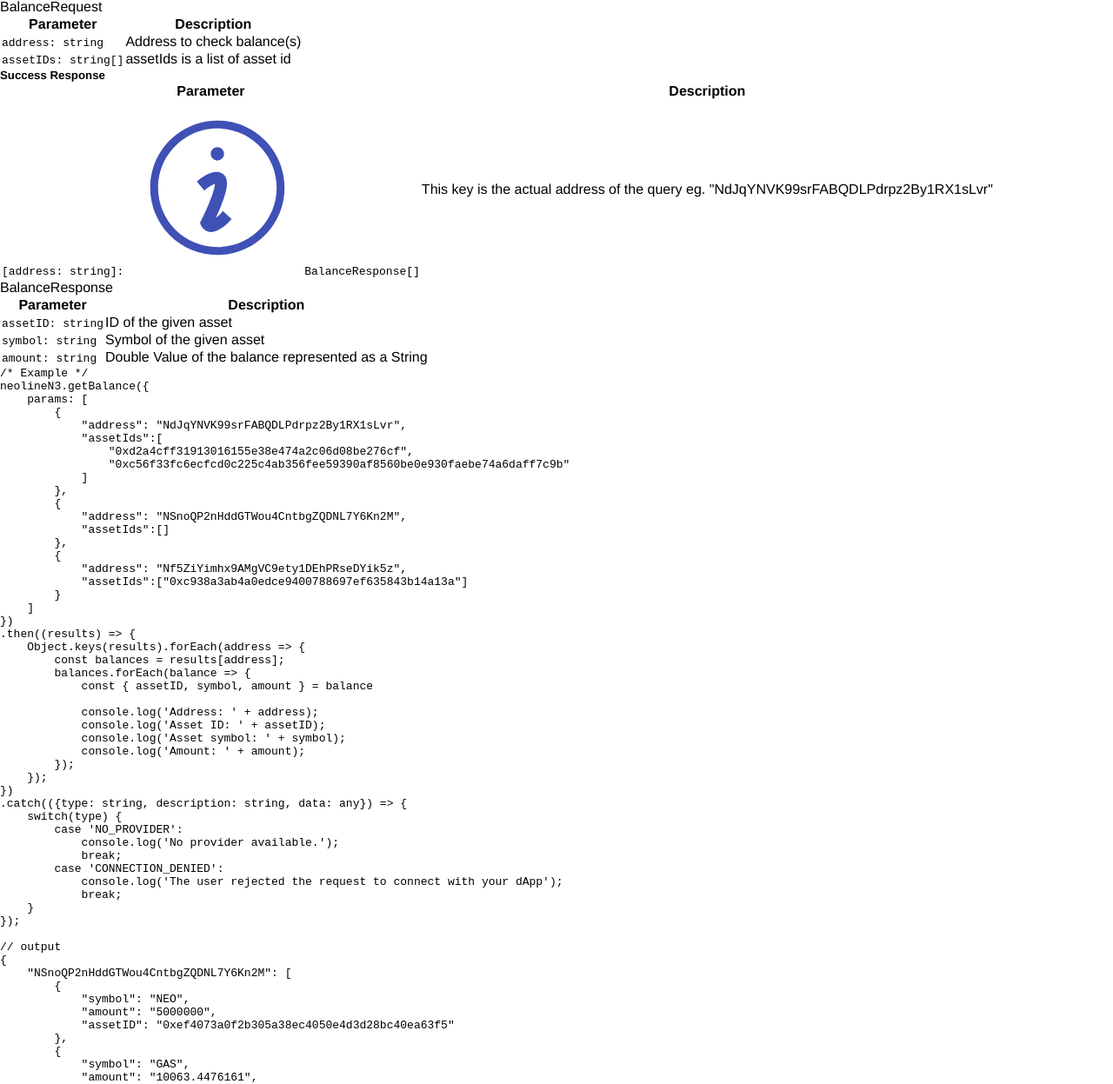
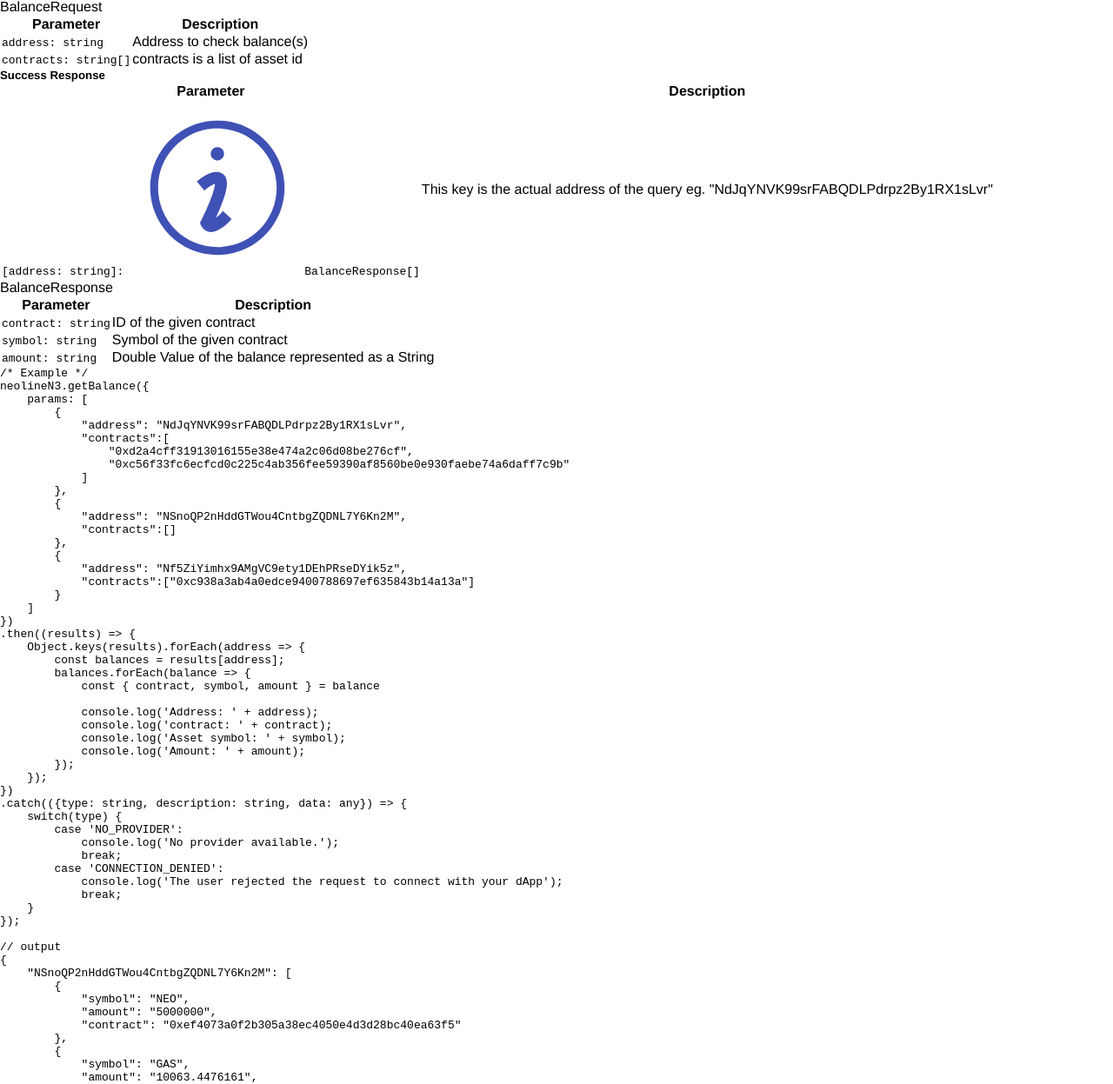
Before and after one commit to NeoNextClub/neoline.io, a website built with webpack: page src/sites/dapiN3.html in a window 1280 px wide. Shown: the part 3149-4396 px from the top of the page at 87% size. Built offline with nearby package versions, Linux system fonts and the light colour scheme.

Commit message:
fix: fix assetIDs to contracts

```diff
--- a/src/sites/dapiN3.html
+++ b/src/sites/dapiN3.html
@@ -244,8 +244,8 @@
                             <td>Address to check balance(s)</td>
                         </tr>
                         <tr>
-                            <td><code>assetIDs: string[]</code></td>
-                            <td>assetIds is a list of asset id</td>
+                            <td><code>contracts: string[]</code></td>
+                            <td>contracts is a list of asset id</td>
                         </tr>
                     </tbody>
                 </table>
@@ -276,12 +276,12 @@
                     </thead>
                     <tbody>
                         <tr>
-                            <td><code>assetID: string</code></td>
-                            <td>ID of the given asset</td>
+                            <td><code>contract: string</code></td>
+                            <td>ID of the given contract</td>
                         </tr>
                         <tr>
                             <td><code>symbol: string</code></td>
-                            <td>Symbol of the given asset</td>
+                            <td>Symbol of the given contract</td>
                         </tr>
                         <tr>
                             <td><code>amount: string</code></td>
@@ -296,18 +296,18 @@
     params: [
         {
             "address": "NdJqYNVK99srFABQDLPdrpz2By1RX1sLvr",
-            "assetIds":[
+            "contracts":[
                 "0xd2a4cff31913016155e38e474a2c06d08be276cf",
                 "0xc56f33fc6ecfcd0c225c4ab356fee59390af8560be0e930faebe74a6daff7c9b"
             ]
         },
         {
             "address": "NSnoQP2nHddGTWou4CntbgZQDNL7Y6Kn2M",
-            "assetIds":[]
+            "contracts":[]
         },
         {
             "address": "Nf5ZiYimhx9AMgVC9ety1DEhPRseDYik5z",
-            "assetIds":["0xc938a3ab4a0edce9400788697ef635843b14a13a"]
+            "contracts":["0xc938a3ab4a0edce9400788697ef635843b14a13a"]
         }
     ]
 })
@@ -315,10 +315,10 @@
     Object.keys(results).forEach(address => {
         const balances = results[address];
         balances.forEach(balance => {
-            const { assetID, symbol, amount } = balance
+            const { contract, symbol, amount } = balance
 
             console.log('Address: ' + address);
-            console.log('Asset ID: ' + assetID);
+            console.log('contract: ' + contract);
             console.log('Asset symbol: ' + symbol);
             console.log('Amount: ' + amount);
         });
@@ -341,19 +341,19 @@
         {
             "symbol": "NEO",
             "amount": "5000000",
-            "assetID": "0xef4073a0f2b305a38ec4050e4d3d28bc40ea63f5"
+            "contract": "0xef4073a0f2b305a38ec4050e4d3d28bc40ea63f5"
         },
         {
             "symbol": "GAS",
             "amount": "10063.4476161",
-            "assetID": "0xd2a4cff31913016155e38e474a2c06d08be276cf"
+            "contract": "0xd2a4cff31913016155e38e474a2c06d08be276cf"
         }
     ],
     "Nf5ZiYimhx9AMgVC9ety1DEhPRseDYik5z": [
         {
             "symbol": "SHUAI2",
             "amount": "125",
-            "assetID": "0xc938a3ab4a0edce9400788697ef635843b14a13a"
+            "contract": "0xc938a3ab4a0edce9400788697ef635843b14a13a"
         }
     ]
 }
```
